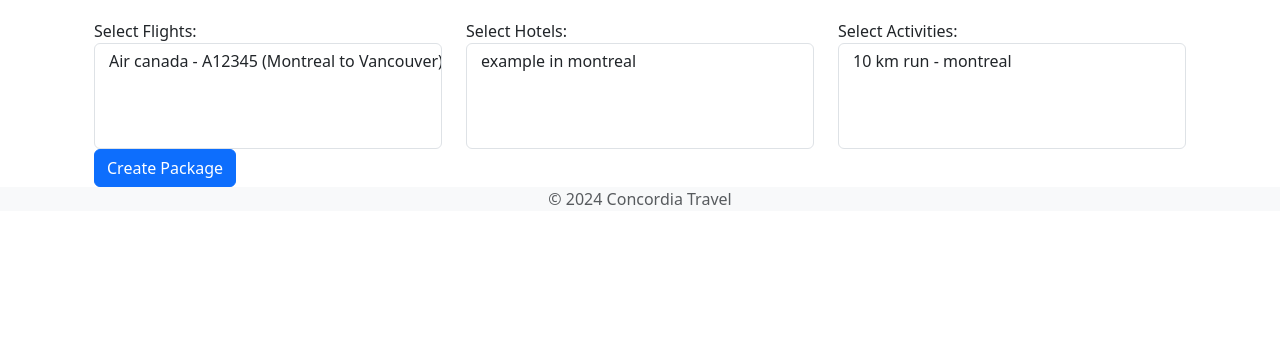
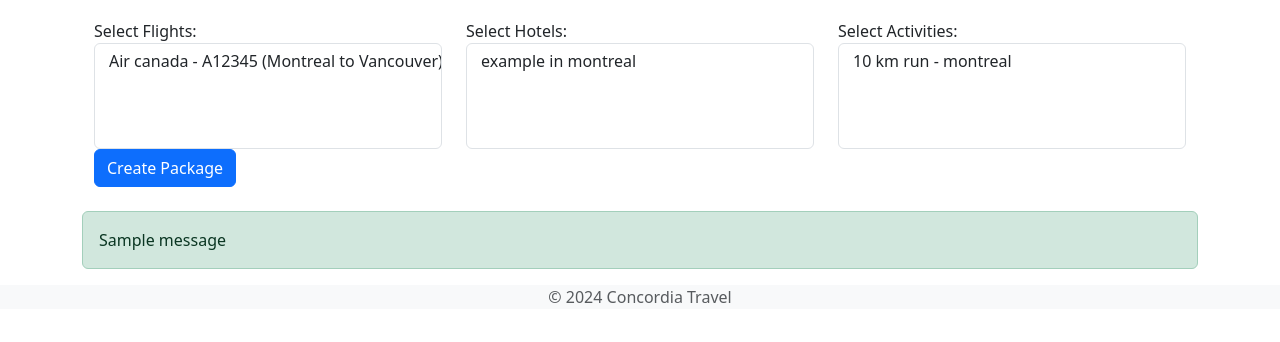
Before and after one commit to saeed-sr/COEN6311-Persia, a Django app: page /packages/custom-packages/create/ in a window 1280 px wide. Shown: the part 157-499 px from the top of the page. Run offline with Django 5.2, Linux system fonts and the light colour scheme; a user stored in the database is signed in; data comes from the database, SQL or seed files in the repository; both versions use the stored data as it was after the commit; tables that the repository leaves empty hold one stand-in row (values such as "Sample post"); one stand-in notice (Sample message) is shown; some libraries are stand-ins or nearby versions.

Commit message:
custom package creation bugs got fixed

```diff
--- a/concordia_travel/packages/forms.py
+++ b/concordia_travel/packages/forms.py
@@ -21,3 +21,21 @@ class CustomPackageForm(forms.ModelForm):
     class Meta:
         model = CustomPackage
         fields = ['flights', 'hotels', 'activities']
+
+    flights = forms.ModelMultipleChoiceField(
+        queryset=Flight.objects.all(),
+        widget=forms.SelectMultiple(attrs={'class': 'form-control'}),
+        required=False
+    )
+
+    hotels = forms.ModelMultipleChoiceField(
+        queryset=Hotel.objects.all(),
+        widget=forms.SelectMultiple(attrs={'class': 'form-control'}),
+        required=False
+    )
+
+    activities = forms.ModelMultipleChoiceField(
+        queryset=Activity.objects.all(),
+        widget=forms.SelectMultiple(attrs={'class': 'form-control'}),
+        required=False
+    )
--- a/concordia_travel/packages/templates/packages/base.html
+++ b/concordia_travel/packages/templates/packages/base.html
@@ -31,6 +31,16 @@
     {% block content %}
     <!-- Your content will go here -->
     {% endblock %}
+
+    {% if messages %}
+        <div class="messages mt-4">
+            {% for message in messages %}
+                <div class="alert alert-success" role="alert">
+                    {{ message }}
+                </div>
+            {% endfor %}
+        </div>
+    {% endif %}
 </div>
 
 <footer class="footer bg-light">
--- a/concordia_travel/packages/templates/packages/create_custom_package.html
+++ b/concordia_travel/packages/templates/packages/create_custom_package.html
@@ -4,6 +4,12 @@
 {% block content %}
   <div class="container mt-5">
     <h1 class="mb-4">Create Your Custom Package</h1>
+
+    {% if show_success_message %}
+      <div class="alert alert-success" role="alert">
+        Your custom package has been added successfully.
+      </div>
+    {% endif %}
 
     <!-- Form for creating custom packages -->
     <form method="post" action="{% url 'create_custom_package' %}" class="custom-package-form">
--- a/concordia_travel/packages/views.py
+++ b/concordia_travel/packages/views.py
@@ -1,6 +1,7 @@
-from django.shortcuts import render, get_object_or_404
+from django.shortcuts import render, get_object_or_404, redirect
 from django.http import HttpResponseRedirect
 from django.urls import reverse
+from django.contrib import messages
 
 from django.views.generic import ListView, DetailView, CreateView, UpdateView, DeleteView
 from .models import Flight, Hotel, Activity, CustomPackage
@@ -116,11 +117,21 @@ def create_custom_package(request):
             custom_package = form.save(commit=False)
             custom_package.user = request.user
             custom_package.save()
-            return HttpResponseRedirect(reverse('custom-package-detail', args=[custom_package.pk]))
+
+            # Add success message
+            messages.success(request, 'Your custom package has been added successfully.')
+
+            return redirect('/')  # Change 'home' to the actual URL name of your homepage
+
     else:
         form = CustomPackageForm()
 
     context = {'form': form}
+
+    # Check if there are messages and if it's the first time visiting the page after creating a package
+    if messages.success and request.GET.get('created') == 'true':
+        context['show_success_message'] = True
+
     return render(request, 'packages/create_custom_package.html', context)
 
 class CustomPackageDetailView(DetailView):
```
Also changed, not shown: concordia_travel/db.sqlite3.
